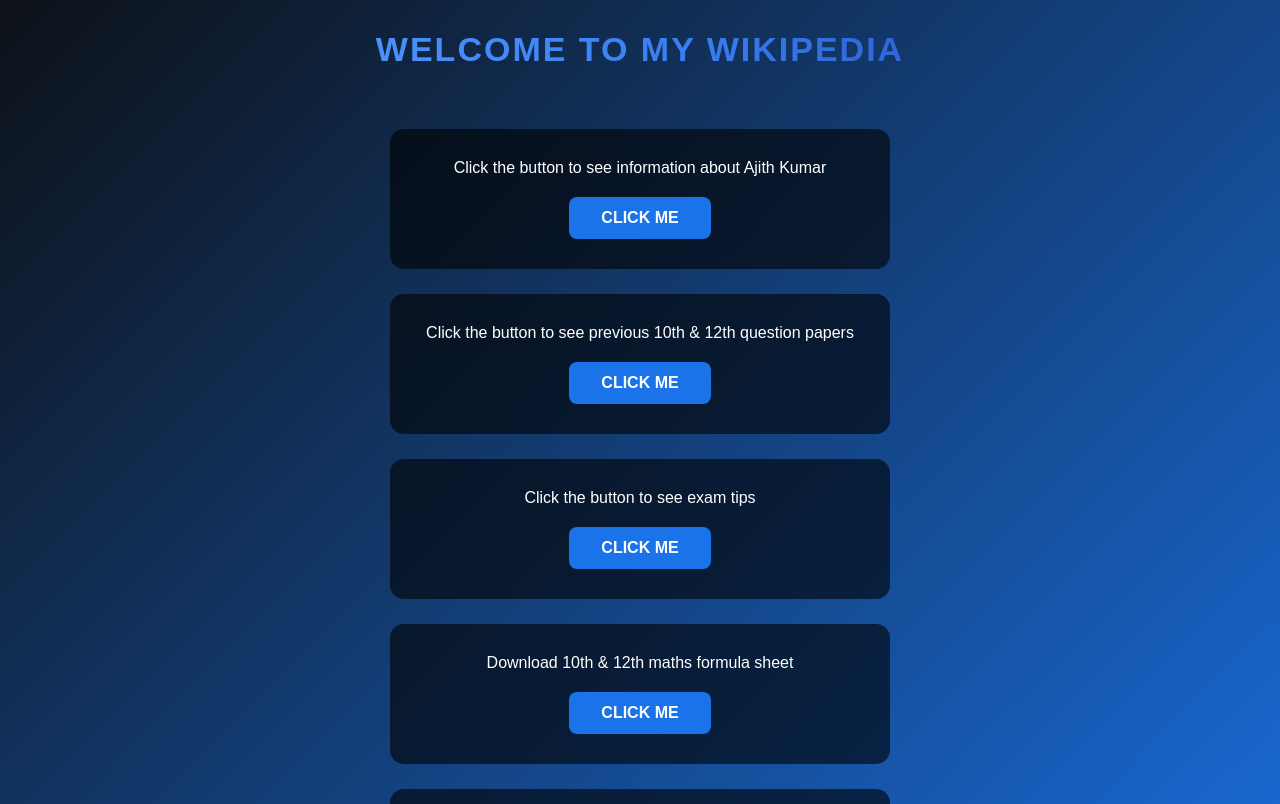
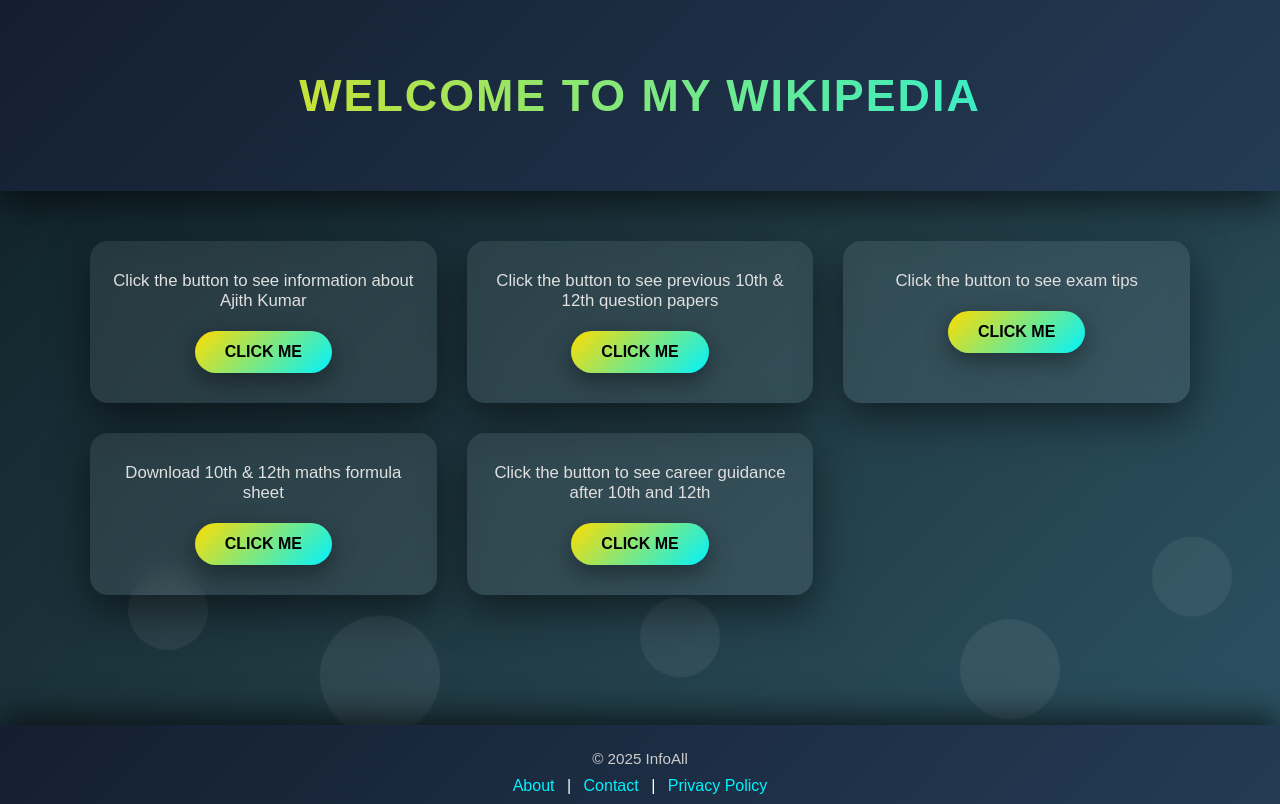
Before and after one commit to kishore16829/infoall, a plain HTML site: page index.html in a window 1280 px wide. Shown: the top 804 px of the page. Drawn offline with Linux system fonts and the light colour scheme.

Commit message:
Add files via upload

```diff
--- a/index.html
+++ b/index.html
@@ -24,6 +24,14 @@
 </head>
 
 <body>
+  <div class="bg-animation">
+  <span></span>
+  <span></span>
+  <span></span>
+  <span></span>
+  <span></span>
+</div>
+
 
 
 <header class="site-header">
--- a/new.css
+++ b/new.css
@@ -1,109 +1,249 @@
+/* =========================
+   ANIMATED BACKGROUND
+========================= */
+body {
+  background: linear-gradient(
+    -45deg,
+    #0f2027,
+    #203a43,
+    #2c5364,
+    #1c92d2,
+    #f2fcfe
+  );
+  background-size: 400% 400%;
+  animation: gradientBG 15s ease infinite;
+}
+
+/* Background Animation */
+@keyframes gradientBG {
+  0% {
+    background-position: 0% 50%;
+  }
+  50% {
+    background-position: 100% 50%;
+  }
+  100% {
+    background-position: 0% 50%;
+  }
+}
+
+/* =========================
+   GOOGLE FONT
+========================= */
+@import url('https://fonts.googleapis.com/css2?family=Poppins:wght@300;400;600;700&display=swap');
+
+/* =========================
+   RESET
+========================= */
 * {
   margin: 0;
   padding: 0;
   box-sizing: border-box;
-  font-family: Arial, Helvetica, sans-serif;
 }
 
+/* =========================
+   BODY
+========================= */
 body {
+  font-family: 'Poppins', sans-serif;
+  background: linear-gradient(135deg, #0f2027, #203a43, #2c5364);
+  color: #ffffff;
   min-height: 100vh;
-  background: linear-gradient(135deg, #0d1117, #1a73e8);
-  color: white;
 }
 
-/* Header */
+/* =========================
+   HEADER (HERO)
+========================= */
 .site-header {
+  padding: 70px 20px;
   text-align: center;
-  padding: 30px 15px;
+  background: linear-gradient(135deg, #141e30, #243b55);
+  box-shadow: 0 12px 35px rgba(0,0,0,0.6);
 }
 
-/* Main */
-.main {
-  padding: 20px 15px 50px;
+.site-header h1 {
+  font-size: 2.8rem;
+  font-weight: 700;
+  letter-spacing: 2px;
+  background: linear-gradient(to right, #ffdd00, #00f2fe);
+  -webkit-background-clip: text;
+  -webkit-text-fill-color: transparent;
 }
 
-/* Cards layout */
+/* =========================
+   MAIN AREA
+========================= */
+.main {
+  padding: 50px 20px;
+}
+
+/* =========================
+   CARDS LAYOUT
+========================= */
 .cards {
-  display: flex;
-  flex-direction: column;
-  gap: 25px;
-  max-width: 500px;
+  display: grid;
+  grid-template-columns: repeat(auto-fit, minmax(260px, 1fr));
+  gap: 30px;
+  max-width: 1100px;
   margin: auto;
 }
 
-/* Card */
+/* =========================
+   CARD
+========================= */
 .container {
-  background: rgba(0, 0, 0, 0.6);
+  background: rgba(255,255,255,0.08);
+  backdrop-filter: blur(10px);
+  border-radius: 18px;
   padding: 30px 20px;
-  border-radius: 14px;
   text-align: center;
+  box-shadow: 0 15px 40px rgba(0,0,0,0.5);
+  transition: transform 0.4s ease, box-shadow 0.4s ease;
 }
 
-/* Text */
-.container p {
-  margin-bottom: 20px;
-  font-size: 16px;
+.container:hover {
+  transform: translateY(-10px) scale(1.03);
+  box-shadow: 0 25px 60px rgba(0,0,0,0.8);
 }
 
-/* Button */
+.container p {
+  font-size: 1.05rem;
+  margin-bottom: 20px;
+  color: #e0e0e0;
+}
+
+/* =========================
+   BUTTON
+========================= */
 .btn {
   display: inline-block;
-  padding: 12px 32px;
-  background: #1a73e8;
-  color: white;
+  padding: 12px 30px;
+  font-weight: 600;
+  border-radius: 30px;
   text-decoration: none;
-  border-radius: 8px;
-  font-weight: bold;
+  color: #000;
+  background: linear-gradient(135deg, #ffdd00, #00f2fe);
+  transition: all 0.35s ease;
+  box-shadow: 0 8px 25px rgba(0,0,0,0.4);
 }
 
 .btn:hover {
-  background: #155ab6;
+  background: linear-gradient(135deg, #00f2fe, #ffdd00);
+  transform: scale(1.08);
+  box-shadow: 0 12px 35px rgba(0,0,0,0.7);
 }
 
-/* Footer */
-.site-footer {
-  text-align: center;
-  padding: 25px 15px;
-  background: linear-gradient(135deg, #2563eb, #1e40af);
-  font-size: 14px;
+/* =========================
+   ADS
+========================= */
+.adsbygoogle {
+  margin: 40px auto;
+  max-width: 100%;
 }
 
-.footer-nav {
-  margin-top: 10px;
+/* =========================
+   FOOTER
+========================= */
+.site-footer {
+  margin-top: 60px;
+  padding: 25px 20px;
+  text-align: center;
+  background: linear-gradient(135deg, #141e30, #243b55);
+  box-shadow: 0 -10px 30px rgba(0,0,0,0.6);
+}
+
+.site-footer p {
+  margin-bottom: 10px;
+  color: #cccccc;
+  font-size: 0.95rem;
 }
 
 .footer-nav a {
-  color: #e0f2fe;
+  color: #00f2fe;
   text-decoration: none;
   margin: 0 8px;
-}
-
-.footer-nav span {
-  color: #bfdbfe;
+  font-weight: 500;
 }
 
 .footer-nav a:hover {
-  color: #ffffff;
-  text-decoration: underline;
+  color: #ffdd00;
 }
 
-/* Mobile fine-tuning */
+/* =========================
+   MOBILE OPTIMIZATION
+========================= */
 @media (max-width: 600px) {
+  .site-header h1 {
+    font-size: 2rem;
+  }
+
   .container {
-    padding: 25px 18px;
+    padding: 25px 15px;
+  }
+
+  .btn {
+    padding: 10px 24px;
+    font-size: 0.95rem;
   }
 }
-.site-header h1 {
-  font-size: 34px;
-  font-weight: 800;
-  letter-spacing: 2px;
-  text-transform: uppercase;
-  text-align: center;
+/* Floating circles background */
+.bg-animation {
+  position: fixed;
+  top: 0;
+  left: 0;
+  width: 100%;
+  height: 100%;
+  overflow: hidden;
+  z-index: -1;
+}
 
-  /* Gradient text */
-  background: linear-gradient(90deg, #60a5fa, #3b82f6, #1e40af);
-  -webkit-background-clip: text;
-  -webkit-text-fill-color: transparent;
+.bg-animation span {
+  position: absolute;
+  display: block;
+  width: 80px;
+  height: 80px;
+  background: rgba(255, 255, 255, 0.08);
+  animation: float 25s linear infinite;
+  bottom: -150px;
+  border-radius: 50%;
+}
 
-  margin-bottom: 10px;
+.bg-animation span:nth-child(1) {
+  left: 10%;
+  animation-duration: 20s;
 }
+
+.bg-animation span:nth-child(2) {
+  left: 25%;
+  width: 120px;
+  height: 120px;
+  animation-duration: 28s;
+}
+
+.bg-animation span:nth-child(3) {
+  left: 50%;
+  animation-duration: 22s;
+}
+
+.bg-animation span:nth-child(4) {
+  left: 75%;
+  width: 100px;
+  height: 100px;
+  animation-duration: 26s;
+}
+
+.bg-animation span:nth-child(5) {
+  left: 90%;
+  animation-duration: 18s;
+}
+
+@keyframes float {
+  0% {
+    transform: translateY(0) rotate(0deg);
+    opacity: 1;
+  }
+  100% {
+    transform: translateY(-1200px) rotate(360deg);
+    opacity: 0;
+  }
+}
```
